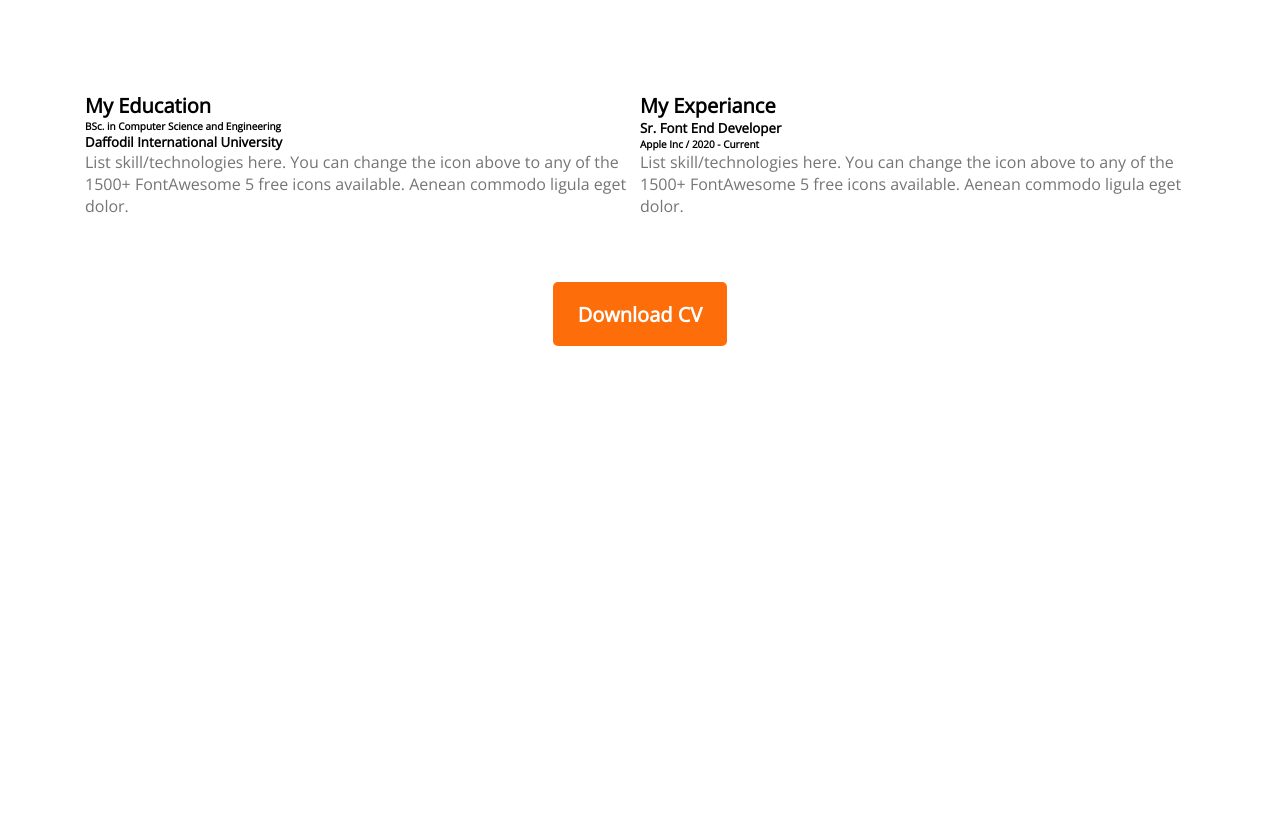
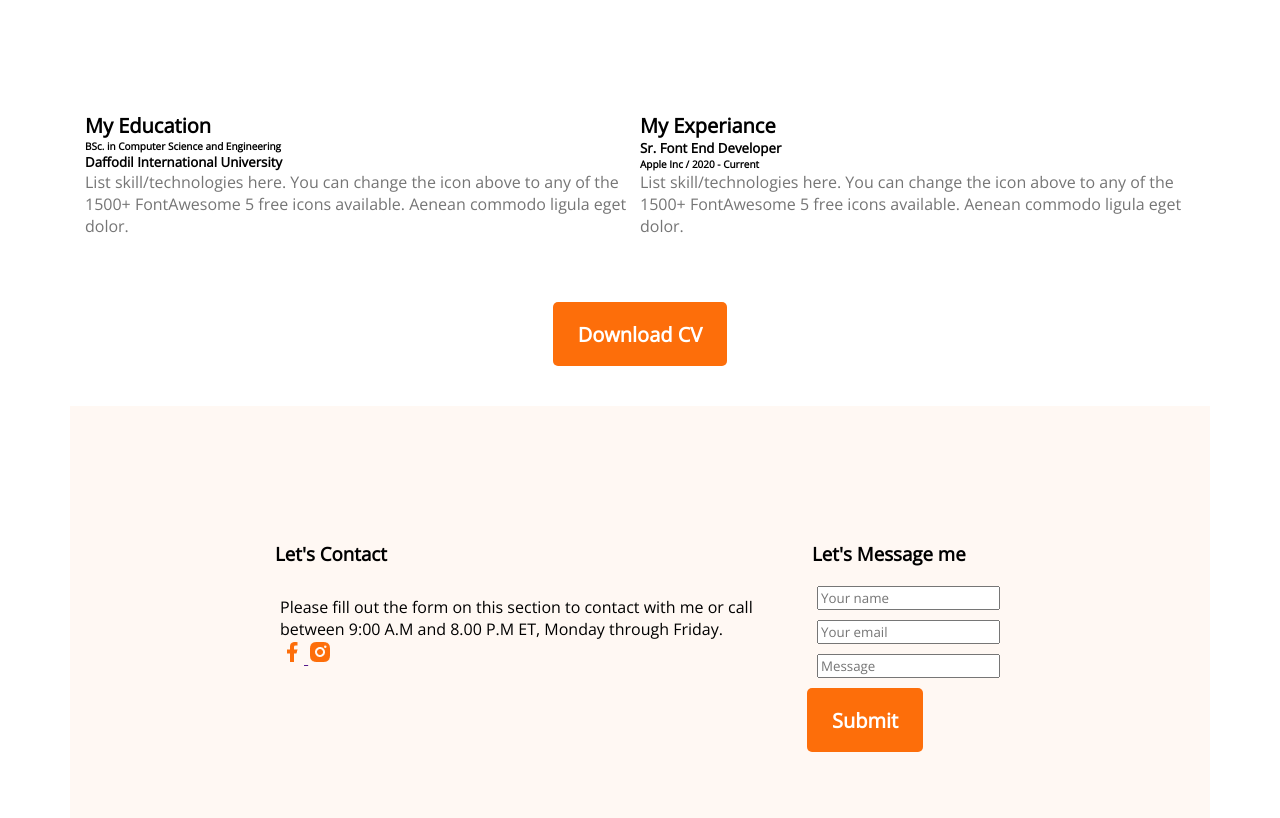
Before and after one commit to SanviRahman/developer-portfolio, a plain HTML site: page index.html in a window 1280 px wide. Shown: the part 1982-2800 px from the top of the page. Before the commit the page ends 2348 px from the top, so only its background shows below. Drawn offline with nearby package versions, Linux system fonts and the light colour scheme.

Commit message:
added new1

```diff
--- a/index.html
+++ b/index.html
@@ -116,6 +116,27 @@
                 <button class="btn-primary">Download CV</button>
             </div>
         </section>
+        <!-- Contact Section -->
+        <section class="contact">
+            <div class="contact-me">
+                <h3 class="contact-me-as">Let's Contact</h3>
+                <p class="contact-with-me">Please fill out the form on this section to contact with me or call between 9:00 A.M and 8.00 P.M ET, Monday through Friday. <br>
+                <a href="">
+                    <img src="images/icons/facebook.png" alt="">
+                </a>
+                <a href="">
+                    <img src="images/icons/insta.png" alt="">
+                </a>
+                </p>
+            </div>
+            <div class="block">
+                <h3 class="contact-me-as">Let's Message me</h3>
+                <label for="name"><input type="text" id="name" placeholder="Your name"></label>
+                <label for="email"><input type="text" id="email" placeholder="Your email"></label>
+                <label for="message"><input type="text-area" id="message" placeholder="Message"></label>
+                <button class="btn-primary">Submit</button>
+            </div>
+        </section>
     </main>
     <footer>
 
--- a/style/portfolio.css
+++ b/style/portfolio.css
@@ -16,6 +16,7 @@
     border-radius: 5px;
     padding: 15px 25px;
     background-color: #fd6e0a;
+    margin-bottom: 20px;
 
 }
 .header{
@@ -151,3 +152,22 @@ main{
     margin-bottom: 20px;
     text-align: center;
 }
+
+
+/* Contact Part */
+.contact{
+    padding: 130px 200px;
+    display:flex;
+    background: #fff8f3;
+}
+.contact-me-as{
+    padding: 5px;
+    margin-bottom: 15px;
+}
+.contact-with-me{
+    padding: 10px;
+}
+label{
+    display: block;
+    margin: 10px;
+}
```
